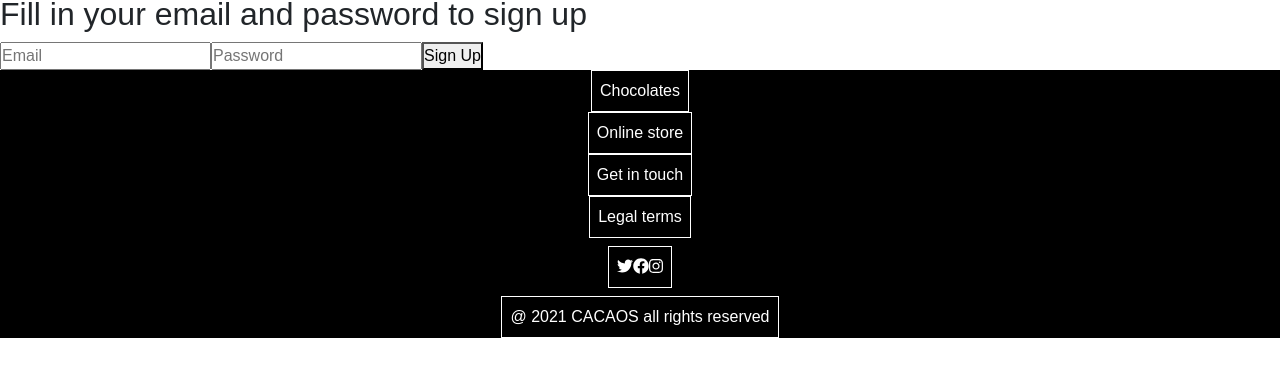
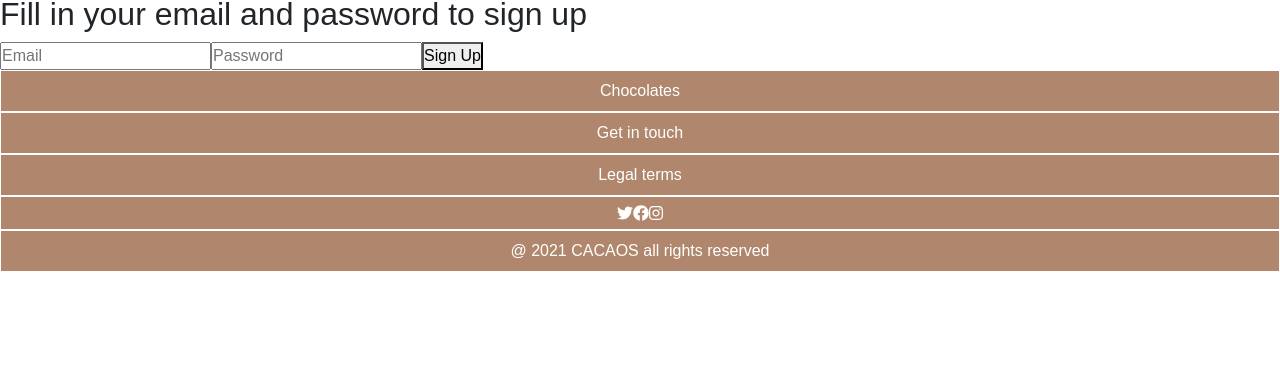
Before and after one commit to Adanzar/CacaosWeb, a React (Create React App) app in the folder cacaosWeb/frontend/: page /sign-up in a window 1280 px wide. Shown: the part 361-738 px from the top of the page. Built offline with nearby package versions, Linux system fonts and the light colour scheme; no server answers.

Commit message:
Uodate footer scss

```diff
--- a/cacaosWeb/frontend/src/components/Footer/footer.jsx
+++ b/cacaosWeb/frontend/src/components/Footer/footer.jsx
@@ -12,12 +12,8 @@ export default function Footer() {
   return (
     <>
       <ul className="footer__list">
-
         <li className="footer__list--item">
           Chocolates
-        </li>
-        <li className="footer__list--item">
-          Online store
         </li>
         { !inTouch
           ? (
--- a/cacaosWeb/frontend/src/components/Footer/footer.scss
+++ b/cacaosWeb/frontend/src/components/Footer/footer.scss
@@ -7,23 +7,27 @@
     justify-content: flex-end;
     margin: 0;
     padding: 0;
-    background-color: black;
+    background-color: #B0876C;
+    width: 100%;
 
     li  {
+        display: flex;
+        justify-content: center;
         border: 1px solid white;
         list-style-type: none;
+        width: 100%;
+        padding: 15px;
+
     }
     .footer__list--item{
         display: flex;
-        align-content: center;
+        align-items: center;
         padding: 8px;
-        position: relative;
         color: white;
     }
 
     .footer__list--followus {
         padding: 8px;
-        margin: 8px;
         position: relative;
         color: white;
         .list__followus--icon{
--- a/cacaosWeb/frontend/src/components/admin/createProduct.jsx
+++ b/cacaosWeb/frontend/src/components/admin/createProduct.jsx
@@ -95,7 +95,7 @@ export default function AddProduct() {
             <input
               type="text"
               name="price"
-              placeholder="$, € "
+              placeholder="$, €"
               onChange={(event) => {
                 setPriceCurrencyInput(event.target.value);
               }}
```
